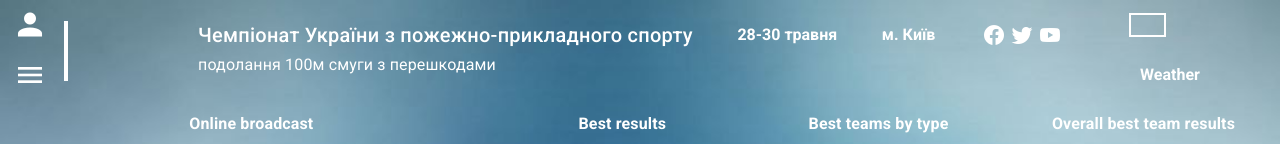
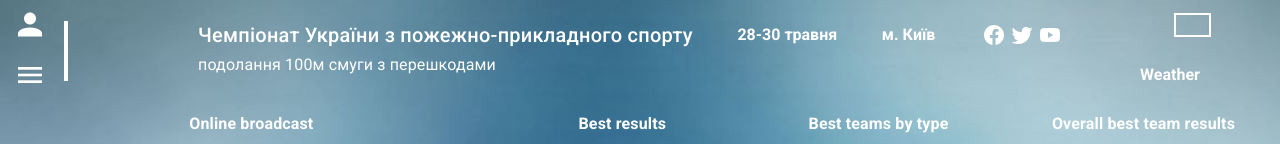
Before and after one commit to de5peratelighter/dsns-sport-draft-wpack, a Vue app: page /#/main in a window 1280 px wide. Shown: the top 144 px of the page. Built offline with nearby package versions, Linux system fonts and the light colour scheme; what vue2-editor would draw is missing.

Commit message:
Laguages list to computed

```diff
--- a/src/components/header/MainHeader.vue
+++ b/src/components/header/MainHeader.vue
@@ -60,23 +60,19 @@
         </v-col>
         <v-col cols="2">
           <div class="d-flex align-center text-center justify-center">
-            <button @click="switchLanguage('en')" class="mr-2" :style="{border: `2px solid ${activeLang === 'en' ? 'white' : 'transparent'}`}">
+            <button
+              v-for="(language, index) in languageOptions"
+              @click="switchLanguage(language.code)"
+              :class="index ? 'ml-2' : null"
+              :style="language.style"
+            >
               <v-img
-                height="20"
-                width="33"
-                :src="require('@/assets/en-flag.png')"
+                :height="language.height"
+                :width="language.width"
+                :src="require(`@/assets/${language.code}-flag.png`)"
+                :alt="language.alt"
                 style="cursor: pointer"
-                alt="English Flag"
               />
-            </button>
-            <button @click="switchLanguage('uk')" :style="{border: `2px solid ${activeLang === 'uk' ? 'white' : 'transparent'}`}">
-                <v-img
-                  height="20"
-                  width="33"
-                  :src="require('@/assets/ua-flag.png')"
-                  style="cursor: pointer"
-                  alt="Ukrainian Flag"
-                />
             </button>
           </div>
           <div class="d-flex align-center fill-height text-center justify-center">{{ $t('shared.weather') }}</div>
@@ -101,6 +97,20 @@ export default {
       ];
       return items.filter(({ show }) => show);
     },
+    languageOptions() {
+      const activeLang = this.activeLang;
+      const defaultOptions = { width: '33', height: '20' }
+      return [
+        {
+          code: 'uk',
+          alt: 'Українська',
+        },
+        {
+          code: 'en',
+          alt: 'English language',
+        }
+      ].map((item) => ({...item, ...defaultOptions, style: {'border': `2px solid ${activeLang === item.code ? 'white' : 'transparent'}`}}));
+    }
   },
   watch: {
     activeLang: {
```
Also changed, not shown: src/assets/uk-flag.png (renamed from src/assets/ua-flag.png).
